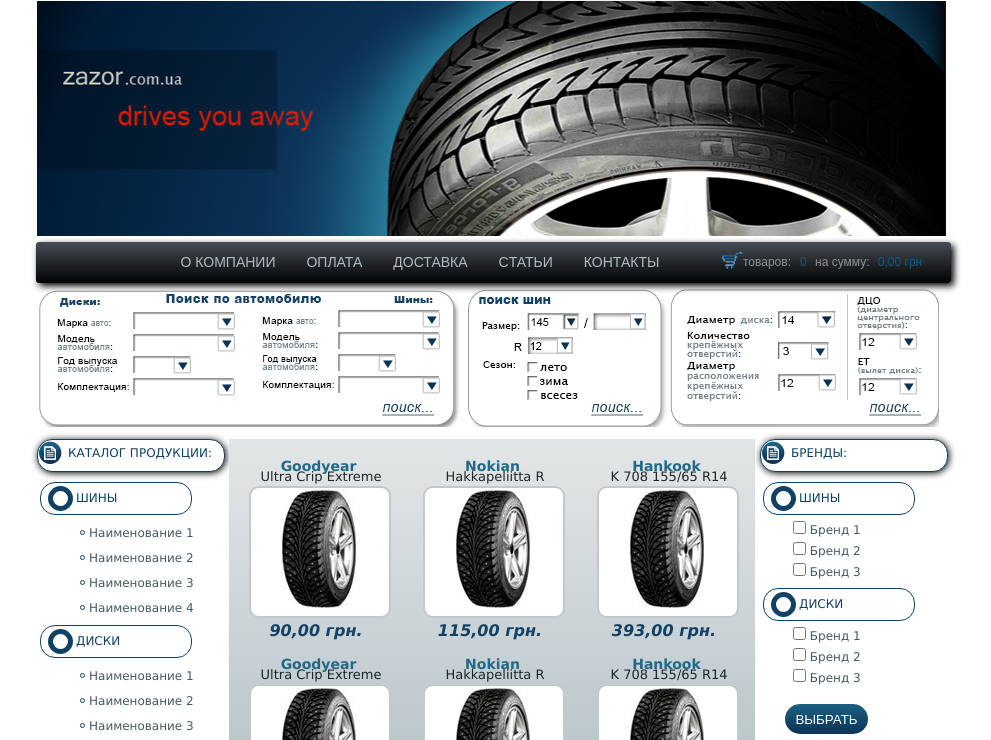
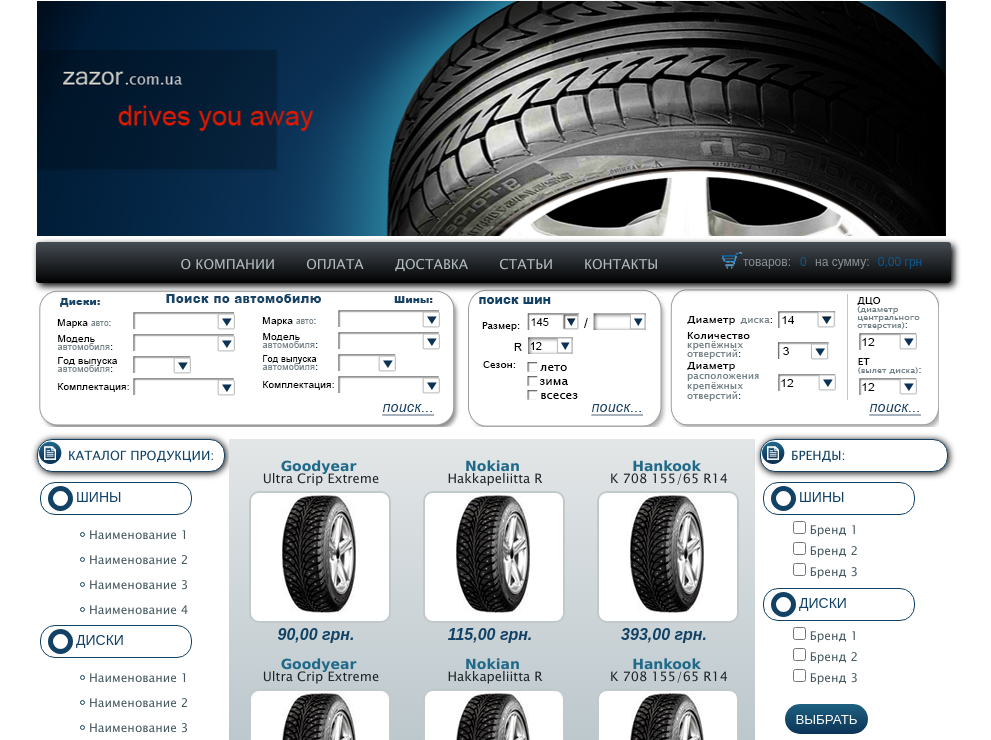
Before and after one commit to YuriyMumrenko/hw5, a plain HTML site: page index.html in a window 1280 px wide. Shown: the part 58-798 px from the top of the page, without its empty margins (148-1139 px from the left). Drawn offline with Linux system fonts and the light colour scheme.

Commit message:
added folder font

```diff
--- a/css/style.css
+++ b/css/style.css
@@ -4,6 +4,12 @@
 	margin:0;
 	padding:0;
 }
+
+@font-face{
+	font-family: 'Lucida Sans Unicode';
+	src:url("../font/Lucida Sans Unicode Regular.ttf");
+}
+
 
 a {
 	color: #b1bcc0;
@@ -196,7 +202,7 @@
 	color: #fff;
 	display: block;
 	float: left;
-	font: 14px  Arial,Helvetica,sans-serif;
+	font: 13.6px  'Lucida Sans Unicode', Arial,Helvetica,sans-serif;
 
 }
 .main-menu ul li a {
@@ -341,16 +347,18 @@
 
 
 .side-menu-title {
-	background: rgba(0, 0, 0, 0) url("../img/katalog.png") no-repeat;
+	background: url("../img/katalog.png") no-repeat;
 	color: #114165;
-	font: 12px "Lucida Sans Unicode",Verdana,Arial;
+	font: 12.7px "Lucida Sans Unicode",Verdana,Arial;
 	height: 25px;
 	padding: 6px 0 0 30px;
+
 	width: 156px;
 	background-color: #fff;
 	border-radius: 15px;
 	border: 1px solid #114165;
 	box-shadow: 1px 1px 7px #020202;
+	/*text-align: left;*/
 }
 .side-menu-block {
 	height: auto;
@@ -361,7 +369,7 @@
 .side-block-title {
 	color: #114165;
 	display: inline-block;
-	font: 12px "Lucida Sans Unicode",Verdana,Arial;
+	font: 14px Arial, sans-serif;
 	height: 21px;
 	padding: 3px 0 7px 32px;
 	width: 118px;
@@ -432,7 +440,7 @@
 }
 .price{
 	color: #114165;
-	font: italic bold 16px "Lucida Sans Unicode",Verdana,Arial;
+	font: italic bold 16px Arial;
 	text-align: center;
 	margin-top: 3px;
 }
```
Also changed, not shown: font/Lucida Sans Unicode Regular.ttf (added).
